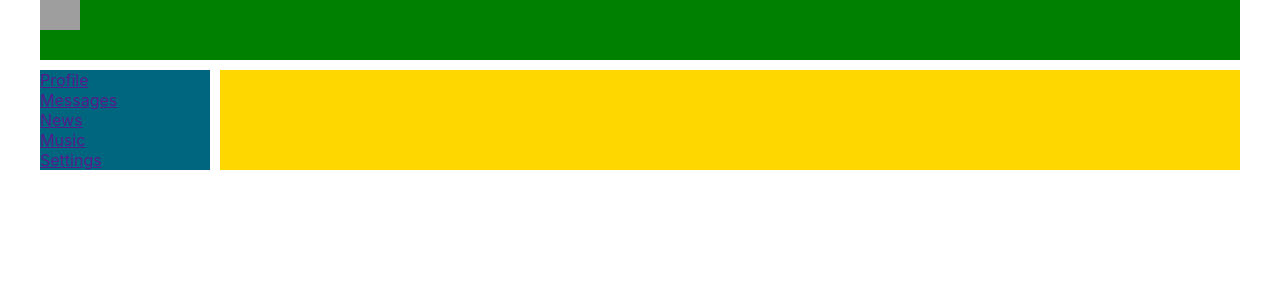
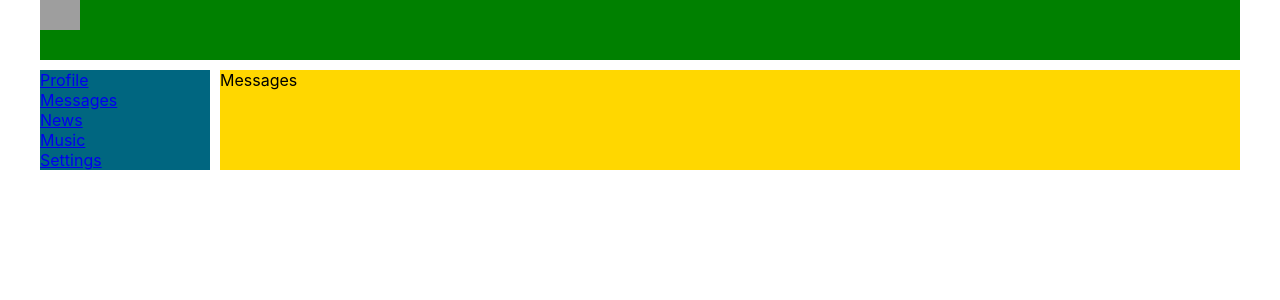
Before and after one commit to NeoTheBestDeveloper/Neochat-2.0, a React (Create React App) app: page /messages in a window 1280 px wide. Shown: the top 300 px of the page. Built offline with nearby package versions, Linux system fonts and the light colour scheme; grey boxes are pictures that could not be loaded.

Commit message:
19. Уроки React JS (route, browser-router, маршрутизация) - react курсы бесплатно

```diff
--- a/package.json
+++ b/package.json
@@ -9,6 +9,7 @@
     "@testing-library/user-event": "^12.1.10",
     "react": "^17.0.1",
     "react-dom": "^17.0.1",
+    "react-router-dom": "^5.2.0",
     "react-scripts": "4.0.2",
     "web-vitals": "^1.0.1"
   },
--- a/src/App.js
+++ b/src/App.js
@@ -1,22 +1,28 @@
+import { BrowserRouter, Route } from 'react-router-dom';
 import './App.css';
 import Dialogs from './Components/Dialogs/Dialogs';
 import Header from './Components/Header/Header';
 import Navbar from './Components/Nav/Navbar';
 import Profile from './Components/Profile/Profile';
-import lol from './music/lol.mp3';
+import News from './Components/News/News.jsx';
+import Music from './Components/Music/Music';
+import Settings from './Components/Settings/Settings.jsx';
 
 const App = () => {
   return (
-    <div className="app-wrapper">
-      <Header />
-      <Navbar />
-      <div className="content-wrapper">
-        {/* <Profile /> */}
-        <Dialogs />
+    <BrowserRouter>
+      <div className="app-wrapper">
+        <Header />
+        <Navbar />
+        <div className="content-wrapper">
+          <Route component={Profile} path="/profile" />
+          <Route component={Dialogs} path="/messages" />
+          <Route component={News} path="/news" />
+          <Route component={Music} path="/music" />
+          <Route component={Settings} path="/settings" />
+        </div>
       </div>
-
-      <audio src={lol} autoPlay></audio>
-    </div>
+    </BrowserRouter>
   );
 };
 
--- a/src/Components/Dialogs/Dialogs.jsx
+++ b/src/Components/Dialogs/Dialogs.jsx
@@ -2,7 +2,7 @@
 
 const Dialogs = (props) => {
     return <div className={s.Dialogs}>
-
+        Messages
     </div>
 }
 
--- /dev/null
+++ b/src/Components/Music/Music.jsx
@@ -0,0 +1,9 @@
+import s from './Music.module.css';
+
+const Music = (props) => {
+    return <div className={s.Music}>
+        Music
+    </div>
+}
+
+export default Music;
--- a/src/Components/Nav/Navbar.jsx
+++ b/src/Components/Nav/Navbar.jsx
@@ -3,19 +3,19 @@
 const Navbar = () => {
     return <nav className={s.nav}>
         <div>
-            <a href="">Profile</a>
+            <a href="/profile">Profile</a>
         </div>
         <div>
-            <a href="">Messages</a>
+            <a href="/messages">Messages</a>
         </div>
         <div>
-            <a href="">News</a>
+            <a href="/news">News</a>
         </div>
         <div>
-            <a href="">Music</a>
+            <a href="/music">Music</a>
         </div>
         <div>
-            <a href="">Settings</a>
+            <a href="/settings">Settings</a>
         </div>
     </nav>
 }
--- /dev/null
+++ b/src/Components/News/News.jsx
@@ -0,0 +1,9 @@
+import s from './News.module.css';
+
+const News = () => {
+    return <div className={s.News}>
+        News
+    </div>
+}
+
+export default News;
--- /dev/null
+++ b/src/Components/Settings/Settings.jsx
@@ -0,0 +1,9 @@
+import s from './Settings.module.css';
+
+const Settings = () => {
+    return <div className={s.Settings}>
+        Settings
+    </div>
+}
+
+export default Settings;
```
Also changed, not shown: src/Components/Music/Music.module.css (added), src/Components/News/News.module.css (added), src/Components/Settings/Settings.module.css (added), 2 other files (tests, documents, lock files or other folders).
